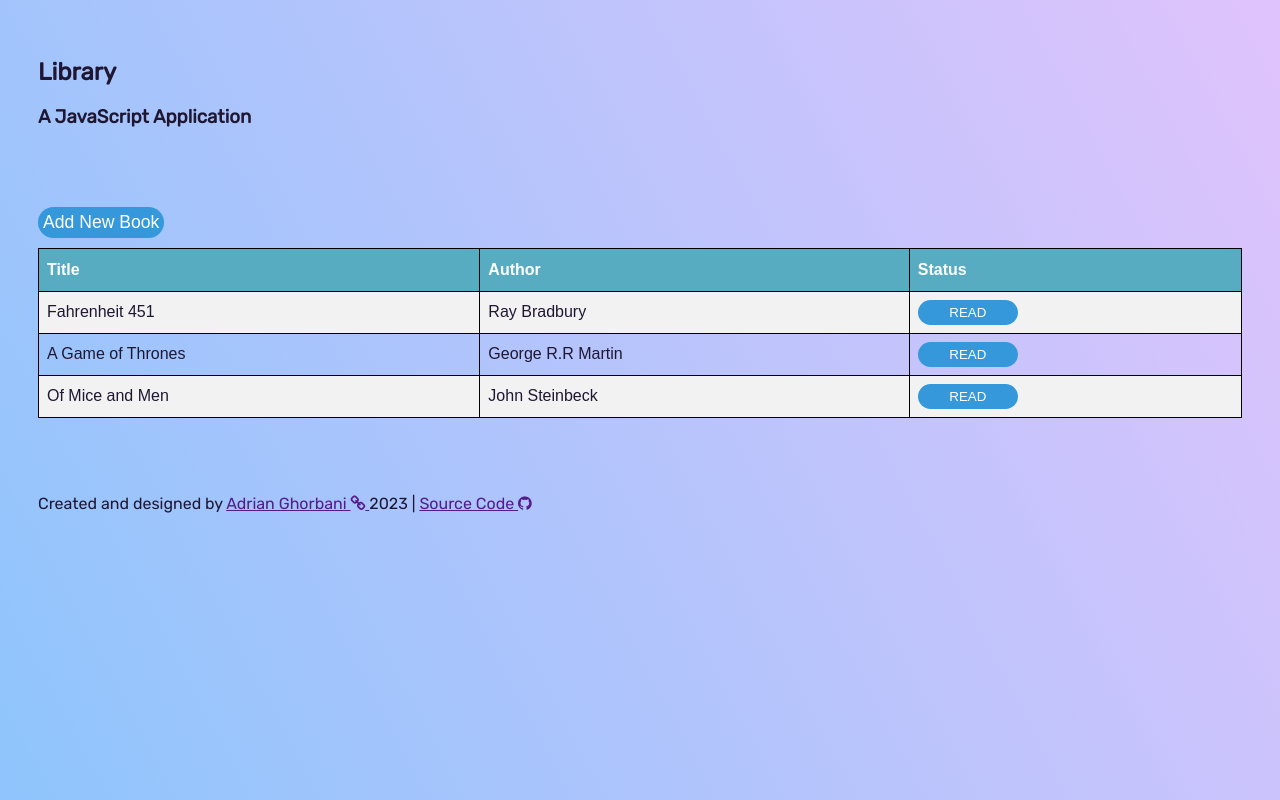
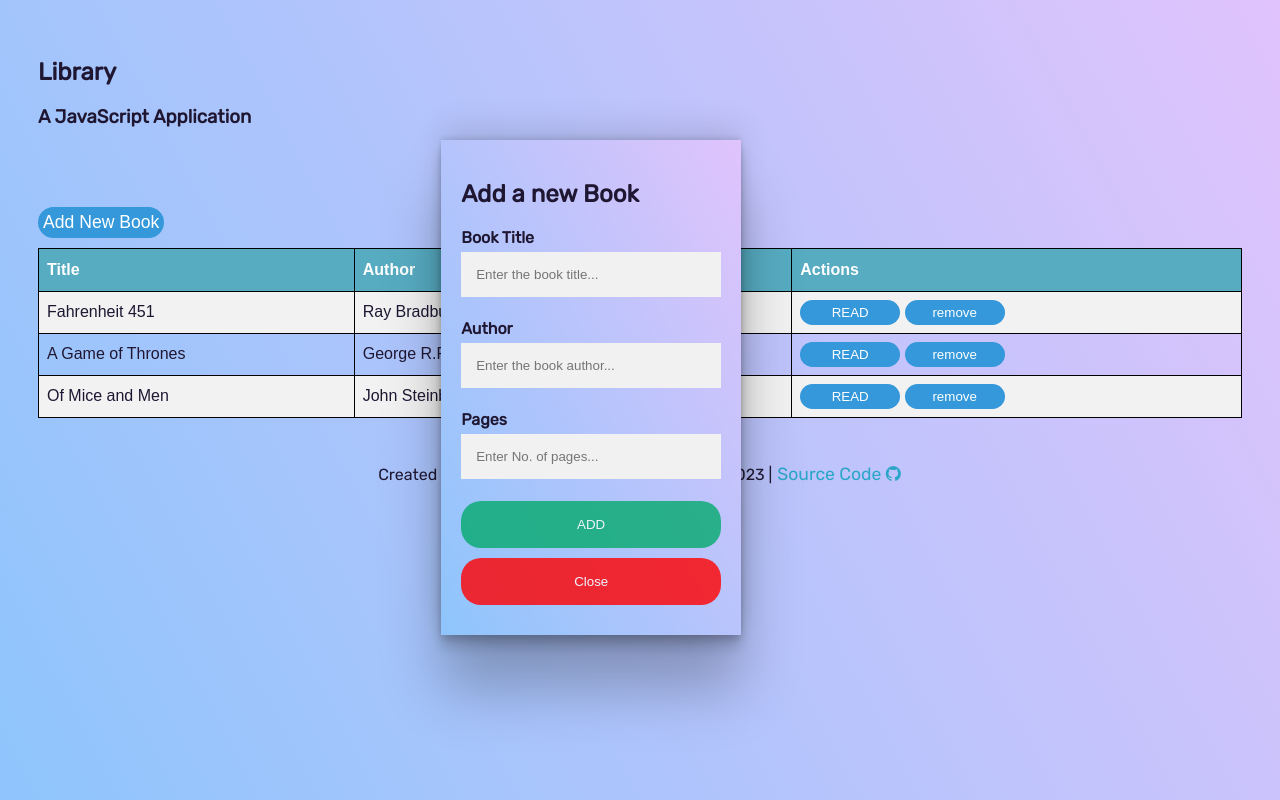
Before and after one commit to adrian-qorbani/js-library, a plain HTML site: page index.html in a window 1280 px wide. Both pictures are taken after a click on the button "Add New Book". Drawn offline with Linux system fonts and the light colour scheme.

Commit message:
updated skeleton files for adding a book buttonfunction properly

```diff
--- a/index.html
+++ b/index.html
@@ -23,38 +23,59 @@
       </div>
       <div class="lib">
         <div class="cp">
-            <button class="btn-add">Add New Book</button>
+            <button class="btn-add" id="add-book">Add New Book</button>
+            <div class="form-popup" id="myForm">
+              <form action="/action_page.php" class="form-container">
+                <h2>Add a new Book</h2>
+
+                <label for="title"><b>Book Title</b></label>
+                <input type="text" placeholder="Enter the book title..." name="title" required>
+
+                <label for="author"><b>Author</b></label>
+                <input type="text" placeholder="Enter the book author..." name="author" required>
+
+                <label for="pages"><b>Pages</b></label>
+                <input type="text" placeholder="Enter No. of pages..." name="pages" required>
+
+                <button type="submit" class="btn">ADD</button>
+                <button type="button" class="btn cancel" id="button-cancel">Close</button>
+              </form>
+            </div>
         </div>
         <div class="lb-table">
             <table id="lib-table">
                 <tr>
                   <th>Title</th>
                   <th>Author</th>
-                  <th>Status</th>
+                  <th>Pages</th>
+                  <th>Actions</th>
                 </tr>
                 <tr>
                   <td>Fahrenheit 451</td>
                   <td>Ray Bradbury</td>
-                  <td><button>READ</button></td>
+                  <td>250</td>
+                  <td><button>READ</button> <button class="btn-rm">remove</button></td>
                 </tr>
                 <tr>
                   <td>A Game of Thrones</td>
                   <td>George R.R Martin</td>
-                  <td><button>READ</button></td>
+                  <td>800</td>
+                  <td><button>READ</button> <button class="btn-rm">remove</button></td>
                 </tr>
                 <tr>
                   <td>Of Mice and Men</td>
                   <td>John Steinbeck</td>
-                  <td><button>READ</button></td>
+                  <td>150</td>
+                  <td><button>READ</button> <button class="btn-rm">remove</button></td>
                 </tr>
               </table>
         </div>
       </div>
-      <div class="footer">
+      <div id="footer">
         <p>Created and designed by <a href="">Adrian Ghorbani <i class="fa fa-link"></i>
         </a> 2023 | <a href=""> Source Code <i class="fa fa-github"></i></a></p>
       </div>
     </div>
-    <script src="" async defer></script>
+    <script src="./script.js" async defer></script>
   </body>
 </html>
--- a/script.js
+++ b/script.js
@@ -0,0 +1,36 @@
+let myLibrary = [];
+
+function Book() {
+  // the constructor ...
+}
+
+function addBookToLibrary() {
+  // do stuff
+}
+
+function bookshelfDisplay() {
+  // loop through the myLibrary and display books in the table...
+}
+
+function removeBook() {
+  // remove a book from library
+}
+
+function buttonReadUnread() {
+  // set read or unread a book
+}
+
+function openForm() {
+  document.getElementById("myForm").style.display = "block";
+}
+
+function closeForm() {
+  document.getElementById("myForm").style.display = "none";
+}
+
+// Pop-up Form
+const addButton = document.querySelector("#add-book");
+addButton.addEventListener("click", () => openForm())
+
+const closeButton = document.querySelector("#button-cancel");
+closeButton.addEventListener("click", () => closeForm())
--- a/styles.css
+++ b/styles.css
@@ -1,9 +1,21 @@
+* {
+  box-sizing: border-box;
+}
 body {
   height: 98vh;
   /* width: 100%; */
   background-color: #8ec5fc;
   background-image: linear-gradient(62deg, #8ec5fc 0%, #e0c3fc 100%);
   font-family: "Rubik", sans-serif;
+
+}
+
+#wrapper.blur {
+  -webkit-filter: blur(8px);
+     -moz-filter: blur(8px);
+       -o-filter: blur(8px);
+      -ms-filter: blur(8px);
+          filter: blur(8px);
 }
 
 .container {
@@ -73,7 +85,7 @@ button {
   border-radius: 8px;
 }
 
-button{
+button {
   border-radius: 20px;
 }
 
@@ -88,5 +100,109 @@ button:hover {
 }
 
 .btn-add {
-    font-size: 1.1rem;
+  font-size: 1.1rem;
 }
+
+/* The popup form - hidden by default */
+.form-popup {
+  display: none;
+  position: fixed;
+  /* bottom: 0; */
+  /* right: 15px; */
+  /* border: 3px solid #f1f1f1; */
+  /* z-index: 20; */
+  /* width: 500px;
+  height: 200px; */
+  top: 30%;
+  left: 54%;
+  margin-top: -100px; /* Negative half of height. */
+  margin-left: -250px; /* Negative half of width. */
+  box-shadow: rgba(0, 0, 0, 0.25) 0px 54px 55px,
+    rgba(0, 0, 0, 0.12) 0px -12px 30px, rgba(0, 0, 0, 0.12) 0px 4px 6px,
+    rgba(0, 0, 0, 0.17) 0px 12px 13px, rgba(0, 0, 0, 0.09) 0px -3px 5px;
+
+}
+
+/* Add styles to the form container */
+.form-container {
+  max-width: 300px;
+  padding: 10px;
+  background-color: #8ec5fc;
+  background-image: linear-gradient(62deg, #8ec5fc 0%, #e0c3fc 100%);
+
+  padding: 20px;
+}
+
+/* Full-width input fields */
+.form-container input[type="text"],
+.form-container input[type="password"] {
+  width: 100%;
+  padding: 15px;
+  margin: 5px 0 22px 0;
+  border: none;
+  background: #f1f1f1;
+}
+
+/* When the inputs get focus, do something */
+.form-container input[type="text"]:focus,
+.form-container input[type="password"]:focus {
+  background-color: #ddd;
+  outline: none;
+}
+
+/* Set a style for the submit/login button */
+.form-container .btn {
+  background-color: #04aa6d;
+  color: white;
+  padding: 16px 20px;
+  border: none;
+  cursor: pointer;
+  width: 100%;
+  margin-bottom: 10px;
+  opacity: 0.8;
+}
+
+/* Add a red background color to the cancel button */
+.form-container .cancel {
+  background-color: red;
+}
+
+/* Add some hover effects to buttons */
+.form-container .btn:hover,
+.open-button:hover {
+  opacity: 1;
+}
+
+#footer {
+  margin-top: auto;
+  text-align: center;
+}
+
+a {
+  outline: none;
+  text-decoration: none;
+  padding: 2px 1px 0;
+  font-size: 1.1rem;
+}
+
+a:link {
+  color: #2ba6c8;
+}
+
+a:visited {
+  color: #2ba6c8;
+}
+
+a:focus {
+  border-bottom: 1px solid;
+  background: #152533;
+}
+
+a:hover {
+  border-bottom: 1px solid;
+  background: #152533;
+}
+
+a:active {
+  color: #284167;
+}
```
